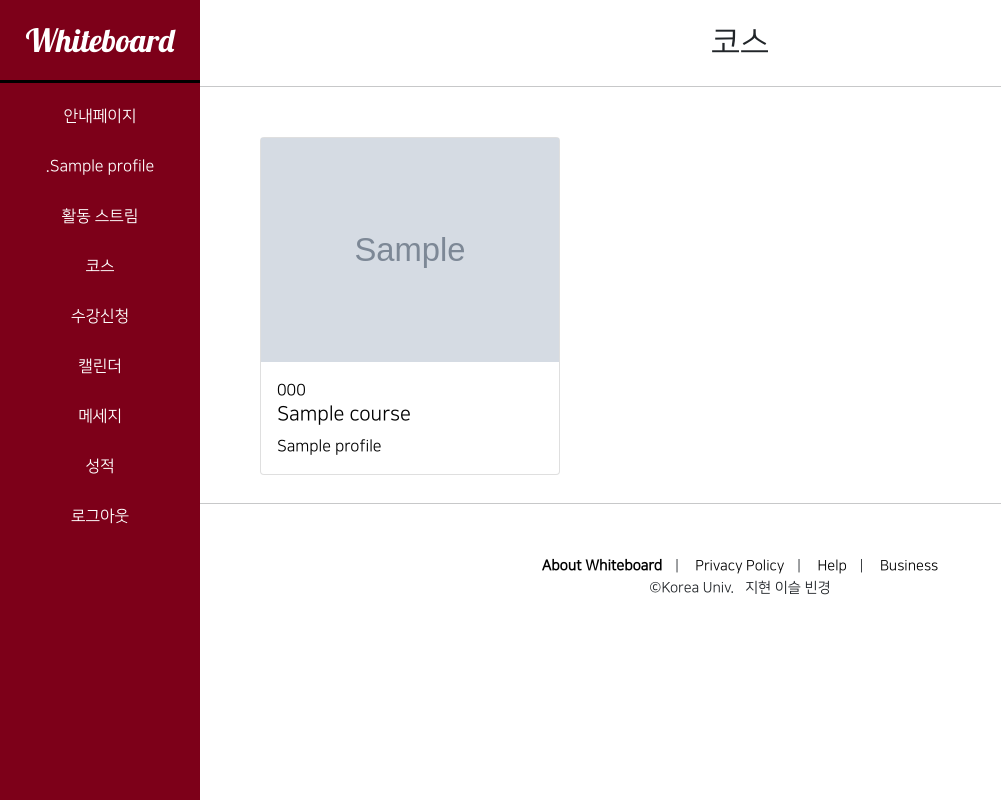
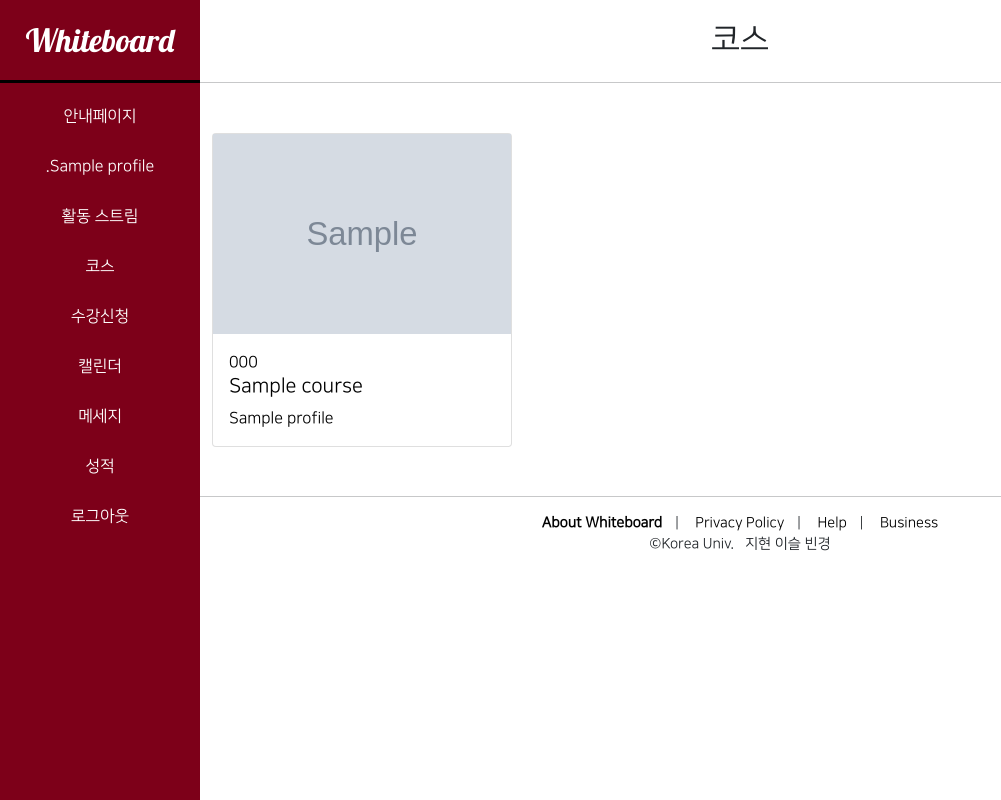
Before and after one commit to JBG0000/Whiteboard, a Django app: page / in a window 1280 px wide. Shown: the whole page, without its empty margins (0-1001 px from the left). Run offline with Django 3.2, Linux system fonts and the light colour scheme; a user stored in the database is signed in; tables that the repository leaves empty hold one stand-in row (values such as "Sample post"); grey boxes marked "Sample" are stand-in pictures; some libraries are stand-ins or nearby versions.

Commit message:
카드 정렬 수정

```diff
--- a/accountapp/templates/accountapp/create.html
+++ b/accountapp/templates/accountapp/create.html
@@ -2,6 +2,12 @@
 {% load bootstrap4 %}
 
 {% block content %}
+    <div style="text-align:center; max-width:500px; height: 40px; margin: 1.3rem auto">
+        <h2>
+            회원가입
+        </h2>
+    </div>
+    <hr>
 
     <div style="text-align: center; max-width: 500px; margin: 4rem auto">
         <div class="mb-4">
--- a/accountapp/templates/accountapp/detail.html
+++ b/accountapp/templates/accountapp/detail.html
@@ -2,6 +2,12 @@
 
 
 {% block content %}
+    <div style="text-align:center; max-width:500px; height: 40px; margin: 1.3rem auto">
+        <h2>
+            프로필
+        </h2>
+    </div>
+    <hr>
 
     <div>
         <div style="text-align: center; max-width: 500px; margin: 4rem auto">
--- a/courseapp/templates/courseapp/list.html
+++ b/courseapp/templates/courseapp/list.html
@@ -1,9 +1,18 @@
 {% extends 'base.html' %}
 {% load static %}
 
+<style>
+    .container {
+        display: flex;
+        flex-direction: row;
+    {#            justify-content: space-between;#}{#            margin: 0 70px;#}{#            margin-top: 65px;#}{#            flex-wrap: wrap;#}{#float: left;#}
+    }
+
+</style>
+
 {% block content %}
 
-    <div style="text-align:center; max-width:500px; margin: 1.5rem auto">
+    <div style="text-align:center; max-width:500px; height: 40px; margin: 1.3rem auto">
         <h2>
             코스
         </h2>
@@ -18,7 +27,7 @@
                             <!--        프로젝트 게시물 card include-->
                             {% include 'snippets/card.html' with course=course %}
                         </a>
-                 <hr>
+
                     {% endif %}
                 {% endfor %}
             </div>
@@ -33,9 +42,9 @@
                             {% include 'snippets/card.html' with course=join.course %}
                         </a>
                     {% endif %}
-                 {% endfor%}
+                {% endfor %}
             </div>
         {% endif %}
     {% endif %}
-     <script src="{% static 'js/magicgrid.js' %}"></script>
+    {#     <script src="{% static 'js/magicgrid.js' %}"></script>#}
 {% endblock %}
--- a/templates/base.html
+++ b/templates/base.html
@@ -17,7 +17,6 @@
 
 
 <div style="margin-left: 200px;">
-    <hr>
     {% include 'footer.html' %}
 </div>
 </body>
--- a/templates/footer.html
+++ b/templates/footer.html
@@ -1,7 +1,9 @@
-<div class="footer">
-    <div style="margin-top: 1rem;width: 100%; background-color: white;">
-        <span class="logo">Whiteboard</span>
-    </div>
+<div class="footer"  style="clear:both;">
+{#    <div style="width: 100%; background-color: white;">#}
+{#        <span class="logo">Whiteboard</span>#}
+{#    </div>#}
+    <div style="height: 13px;"></div>
+    <hr>
 
     <div class="footer_button">
         <a href="#" class="footer_link"><strong>About Whiteboard</strong></a>|
--- a/templates/header.html
+++ b/templates/header.html
@@ -38,24 +38,32 @@
         </div>
         <div style="height: 3px; background-color: black;"></div>
 
+
+
         {% if not user.is_authenticated %}
-            <li style="height: 50px; line-height: 50px;"><a href="{% url 'accountapp:login' %}?next={{ request.path }}">로그인</a></li>
+            <li style="height: 50px; line-height: 50px;"><a href="{% url 'accountapp:login' %}?next={{ request.path }}">로그인</a>
+            </li>
         {% else %}
+{#            <img style="display: inline-block; width: 50px; height: 50px;"#}
+{#                                                              src="https://pngset.com/images/white-google-alerts-icon-free-white-google-icons-notification-icon-white-stencil-symbol-silhouette-star-symbol-transparent-png-2905773.png"#}
+{#                                                              alt=""> #}
             <li style="height: 50px; line-height: 50px;"><a href="#">안내페이지</a></li>
-            <li style="height: 50px; line-height: 50px;"><a href="{% url 'accountapp:detail' pk=user.pk %}">.{{user.profile.name}}</a></li>
+            <li style="height: 50px; line-height: 50px;"><a
+                    href="{% url 'accountapp:detail' pk=user.pk %}">.{{ user.profile.name }}</a></li>
             <li style="height: 50px; line-height: 50px;"><a href="#">활동 스트림</a></li>
             <li style="height: 50px; line-height: 50px;"><a href="{% url 'courseapp:list' %}">코스</a></li>
 
             {% if user.profile.get_personnel_display == '교수' %}
                 <li style="height: 50px; line-height: 50px;"><a href="{% url 'courseapp:create' %}">강의등록</a></li>
             {% elif user.profile.get_personnel_display == '학부생' %}
-                 <li style="height: 50px; line-height: 50px;"><a href="{% url 'courseapp:signup' %}">수강신청</a></li>
+                <li style="height: 50px; line-height: 50px;"><a href="{% url 'courseapp:signup' %}">수강신청</a></li>
             {% endif %}
 
             <li style="height: 50px; line-height: 50px;"><a href="#">캘린더</a></li>
             <li style="height: 50px; line-height: 50px;"><a href="#">메세지</a></li>
             <li style="height: 50px; line-height: 50px;"><a href="#">성적</a></li>
-            <li style="height: 50px; line-height: 50px;"><a href="{% url 'accountapp:logout' %}?next={{ request.path }}">로그아웃</a></li>
+            <li style="height: 50px; line-height: 50px;"><a
+                    href="{% url 'accountapp:logout' %}?next={{ request.path }}">로그아웃</a></li>
 
         {% endif %}
     </ul>
--- a/templates/snippets/card.html
+++ b/templates/snippets/card.html
@@ -17,8 +17,8 @@
 {#</div>#}
 
 <div class="card" style="width: 300px; display: flex;
-    margin-right: 20px;">
-  <img src="{{ course.image.url }}" alt="" style="width: 100%;" >
+    margin-right: 20px; margin-bottom: 20px; float: left;">
+  <img src="{{ course.image.url }}" alt="" style="width: 100%; height: 200px;" >
   <div class="card-body">
      <h7 class="card-text">{{ course.classnumber }}</h7>
     <h5 class="card-title">{{ course.title }}</h5>
--- a/templates/snippets/list_fragment.html
+++ b/templates/snippets/list_fragment.html
@@ -29,7 +29,7 @@
 
   {% if course_list %}
     {% for course in course_list %}
-      <div class="container" style="margin: 2rem auto">
+      <div class="container" style="margin: 2rem auto;">
         <a href="{% url 'courseapp:detail' pk=course.pk %}">
           <img src="{{ course.image.url }}" alt=""> <br>
           {{ course.title }}
```
Also changed, not shown: accountapp/templates/accountapp/login.html (+7 -2 lines), courseapp/templates/courseapp/create.html (+8 -0 lines). Lines whose indentation alone changed are shown as unchanged.
